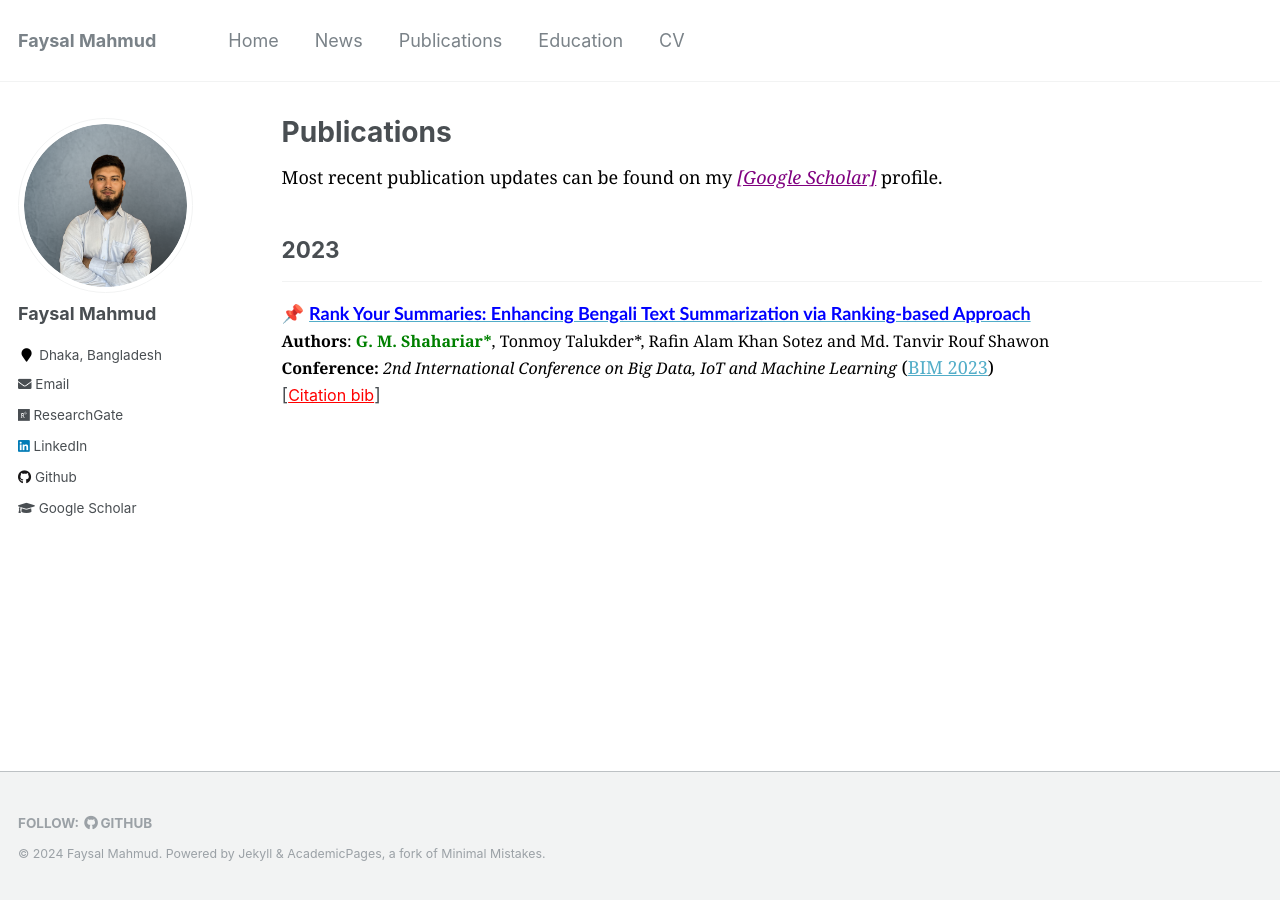
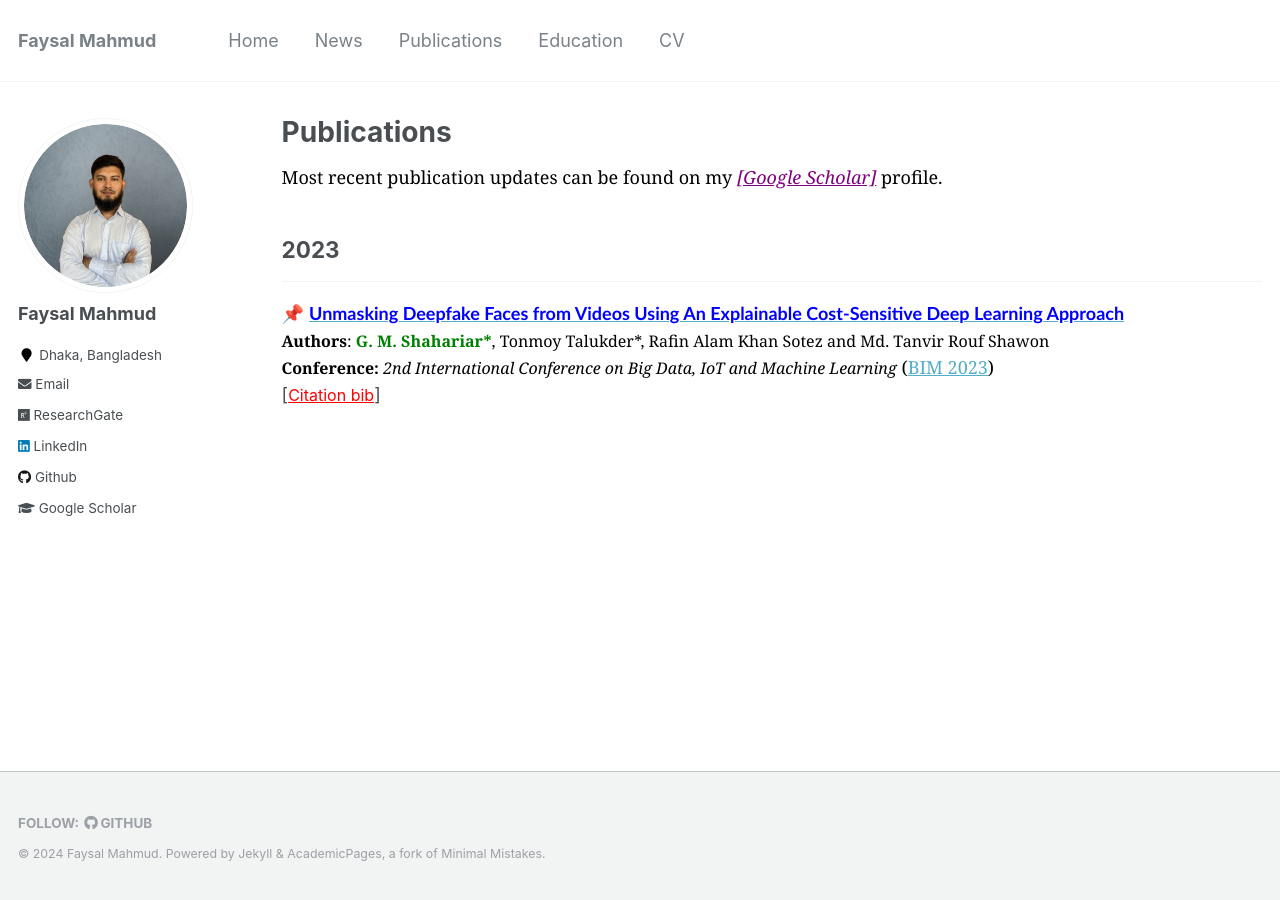
Before and after one commit to Faysal-MD/Faysal-MD.github.io, a Jekyll site: the page built from _pages/publications.md, in a window 1280 px wide. Built offline with Jekyll 4.4.1, drawn with Linux system fonts in a browser that asks for light colours.

Commit message:
info updated

```diff
--- a/_pages/publications.md
+++ b/_pages/publications.md
@@ -14,7 +14,7 @@ author_profile: true
 <!-- Paper 01 -->
 
 <!-- Paper 08 -->
-📌 [<span style="color:blue;font-family:Trebuchet MS;">**Rank Your Summaries: Enhancing Bengali Text Summarization via Ranking-based Approach**</span>](https://arxiv.org/pdf/2307.07392.pdf) <br>
+📌 [<span style="color:blue;font-family:Trebuchet MS;">**Unmasking Deepfake Faces from Videos Using An Explainable Cost-Sensitive Deep Learning Approach**</span>](https://ieeexplore.ieee.org/document/10441026) <br>
 <span style="color:black;font-family:Georgia">
     <font size="3"><strong>Authors</strong>: <strong style="color:green">G. M. Shahariar*</strong>, Tonmoy Talukder*, Rafin Alam Khan Sotez and Md. Tanvir Rouf Shawon </font>
 </span>
```
